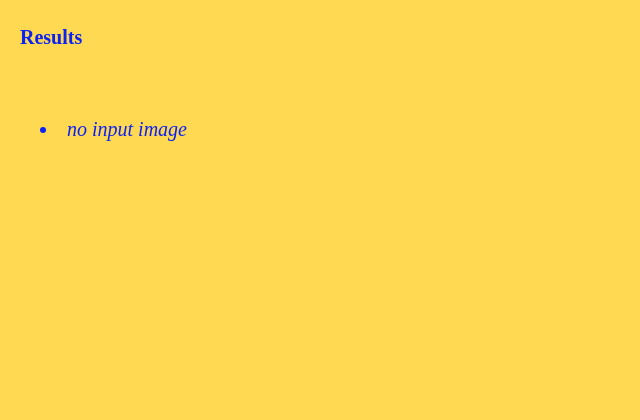
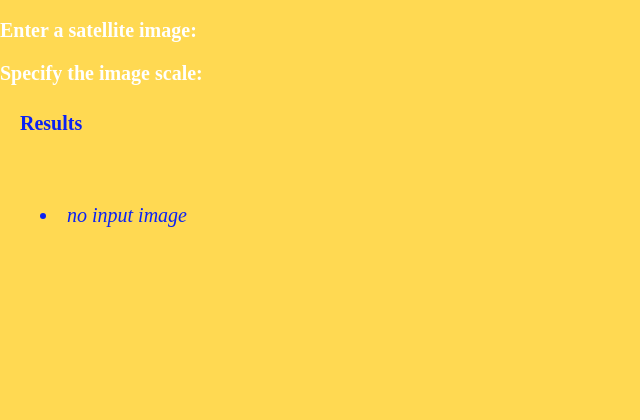
Before and after one commit to MrMrad-ops/ROOFINDER, a Flask app: page / in a window 1280 px wide. Shown: the part 801-1221 px from the top of the page, without its empty margins (0-640 px from the left). Run offline with Flask 2, Linux system fonts and the light colour scheme.

Commit message:
Add files via upload

```diff
--- a/templates/index.html
+++ b/templates/index.html
@@ -5,7 +5,7 @@
     </head>
     <body style="margin: 0; background-color: #ffd952">
         <form method="post" enctype="multipart/form-data">
-        <div style="position: relative;">
+        <!-- <div style="position: relative;">
             <img src="static/website_images/website.png" alt="landpage" height="100%" width="100%">
             <div class="imageupload">
                 <input type="file" id="img" name="img" accept="image/*">
@@ -15,6 +15,22 @@
             </div>
             <div>
                 <input type="submit" value="submit" class="btn" id="btn" name="btn">
+            </div>
+        </div> -->
+        <div style="position: relative;">
+            <img src="static/website_images/websiteTop.png" alt="landpage" height="100%" width="100%">
+            <div class="divtop">
+            <p style="color:white;font-size: 20px;"> <b>Enter a satellite image: </b></p>
+            <div class="imageupload">
+                <p><input type="file" id="img" name="img" accept="image/*"></p>
+            </div>
+            <p style="color:white;font-size: 20px;"><b> Specify the image scale:</b></p>
+            <div class="divscale">
+            <p><b style="font-size: 15px;"> 1 px =  <input type="number" min="0" id="scale" name="scale">  m<sup>2</sup></b></p>
+            </div>
+            <div class="btnsubmit">
+                <p><input type="submit" value="Submit" class="btn" id="btn" name="btn"></p>
+            </div>
             </div>
         </div>
         <div id="results" style="color:#0b22f3; font-size: 20px; margin: 20px;">
```
